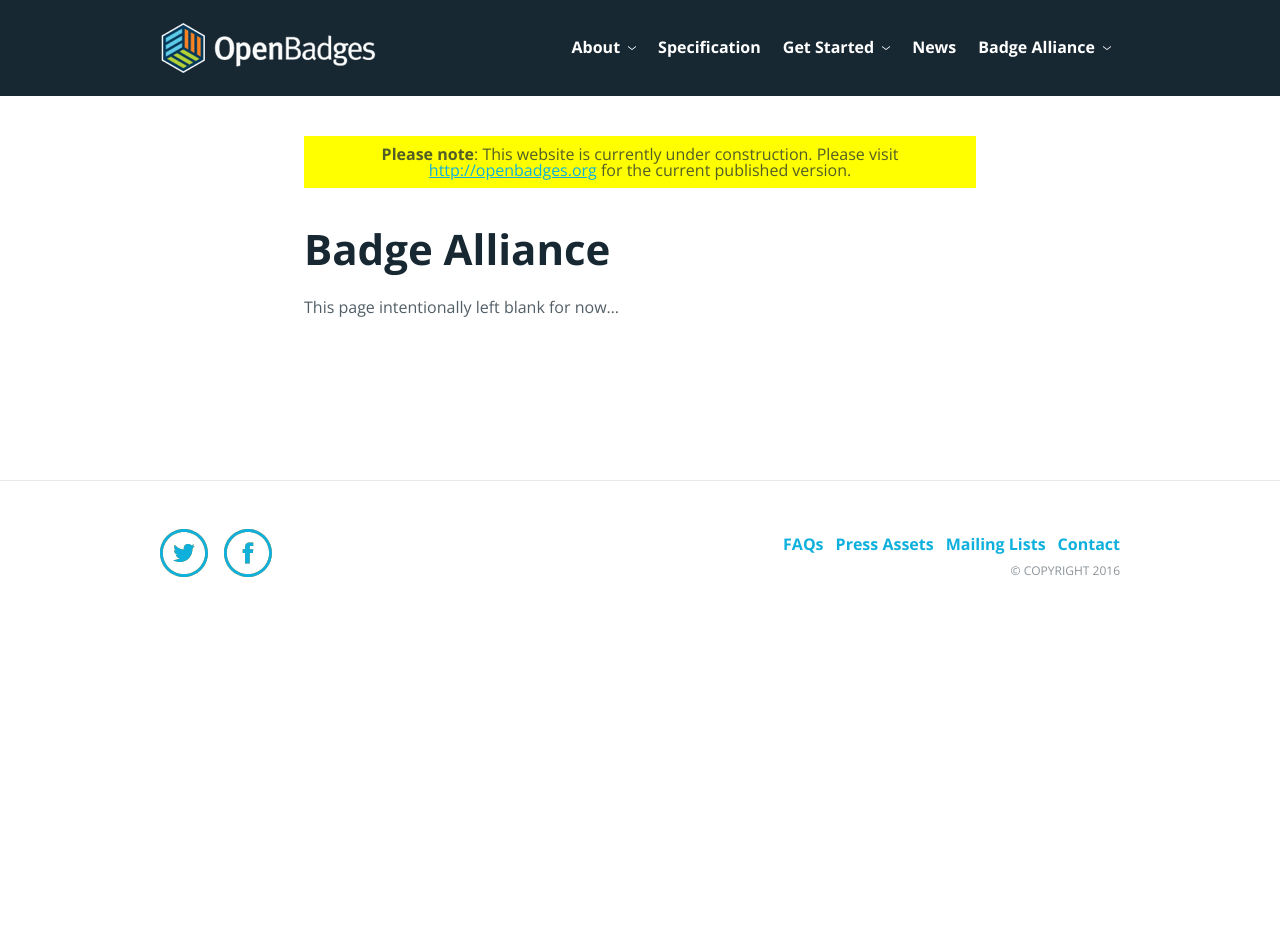
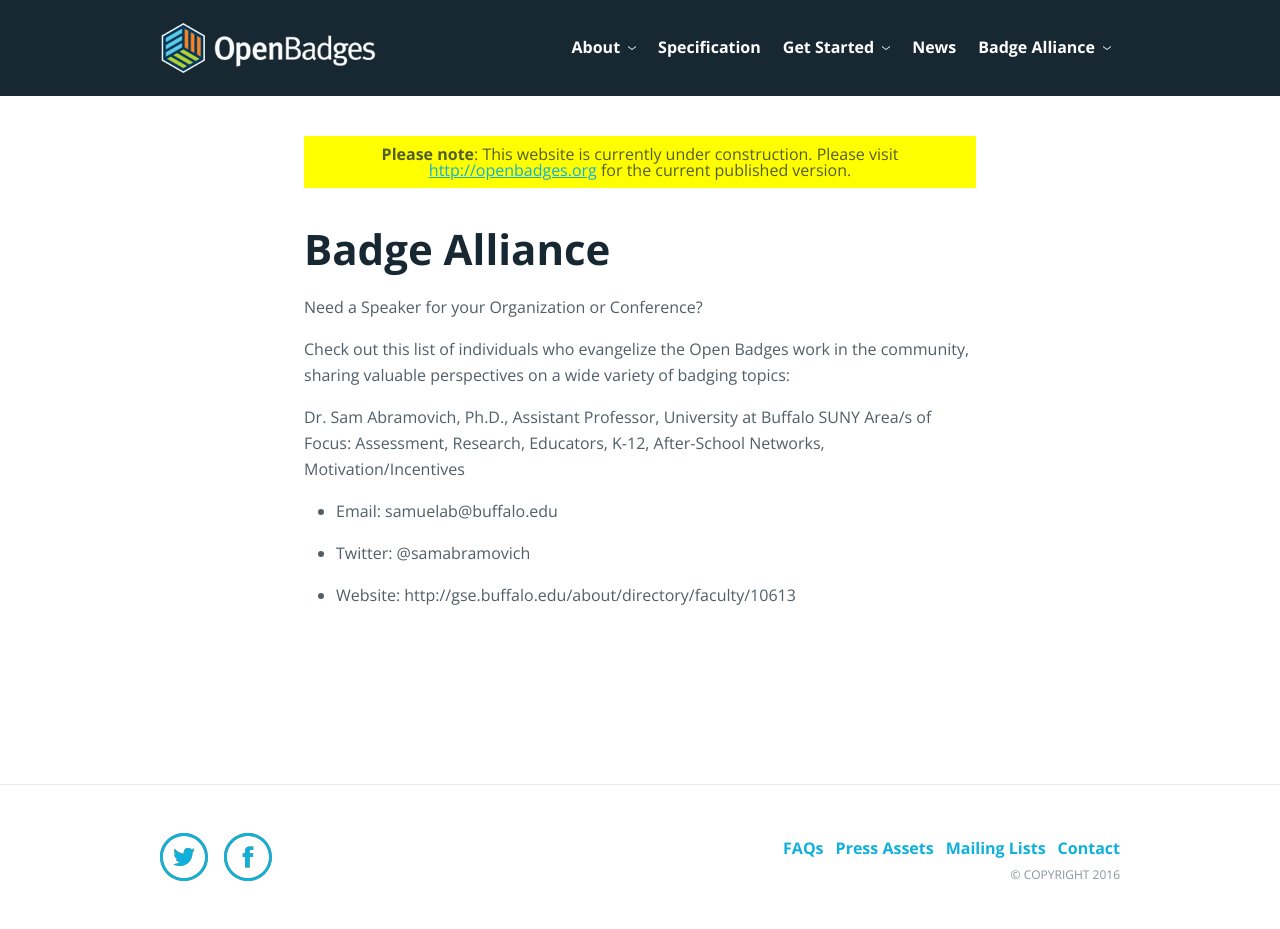
Before and after one commit to mozilla/openbadges.org-static, a Jekyll site: the page built from badge-alliance/speakers/index.md, in a window 1280 px wide. Built offline with Jekyll 4.4.1, drawn with Linux system fonts in a browser that asks for light colours; before the commit the page ends 900 px from its top, so only the background shows below that.

Commit message:
Crytzer Speakers List
Testing format

```diff
--- a/badge-alliance/speakers/index.md
+++ b/badge-alliance/speakers/index.md
@@ -4,4 +4,13 @@
 permalink: /badge-alliance/speakers/
 ---
 
-This page intentionally left blank for now...
+Need a Speaker for your Organization or Conference?
+
+Check out this list of individuals who evangelize the Open Badges work in the community, sharing valuable perspectives on a wide variety of badging topics:
+
+Dr. Sam Abramovich, Ph.D., Assistant Professor, University at Buffalo SUNY
+Area/s of Focus: Assessment, Research, Educators, K-12, After-School Networks, Motivation/Incentives
+
++ Email: samuelab@buffalo.edu
++ Twitter: @samabramovich
++ Website: http://gse.buffalo.edu/about/directory/faculty/10613
```
